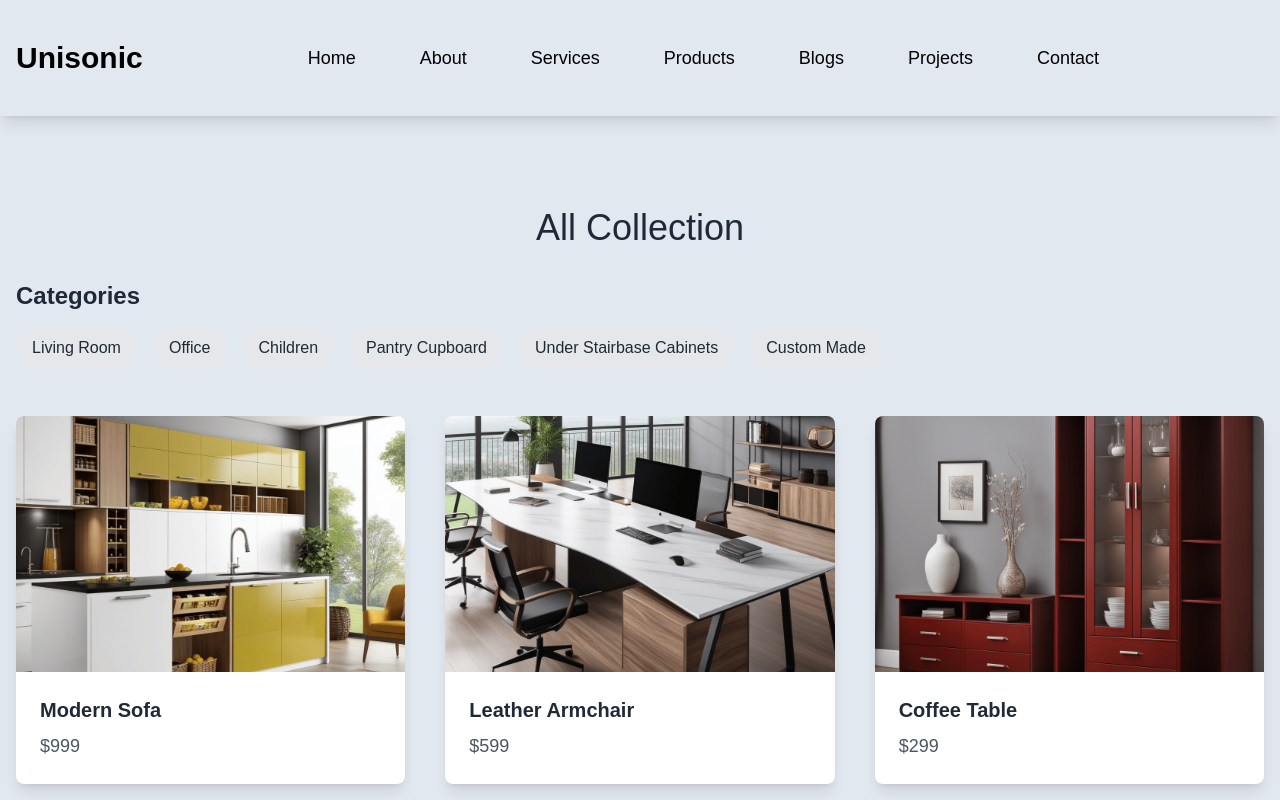
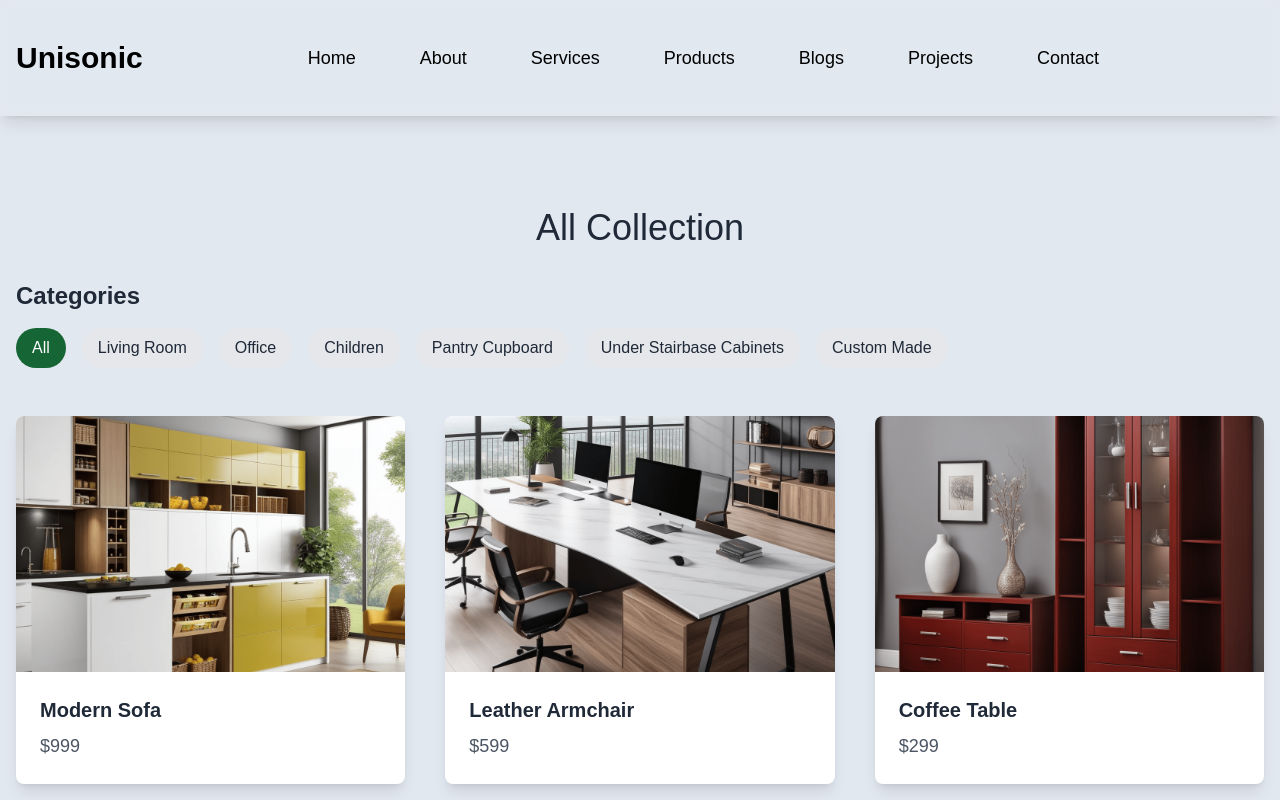
Before and after one commit to thusalapi/UnisonicNextJS, a Next.js app: page /products/all in a window 1280 px wide. Shown: the top 800 px of the page. Built offline with nearby package versions, Linux system fonts and the light colour scheme.

Commit message:
add filtering method correctly

```diff
--- a/src/app/products/[category]/page.tsx
+++ b/src/app/products/[category]/page.tsx
@@ -1,4 +1,5 @@
-import React from "react";
+"use client";
+import React, { useState } from "react";
 import Link from "next/link";
 import Image from "next/image";
 import Navbar from "@/components/Navbar";
@@ -10,6 +11,7 @@ import img3 from "@/assets/images/img20.png";
 import img4 from "@/assets/images/img21.png";
 
 const categories = [
+  { name: "All", slug: "all" },
   { name: "Living Room", slug: "living-room" },
   { name: "Office", slug: "office" },
   { name: "Children", slug: "children" },
@@ -17,19 +19,49 @@ const categories = [
   { name: "Under Stairbase Cabinets", slug: "under-stairbase-cabinets" },
   { name: "Custom Made", slug: "custom-made" },
 ];
+const getProductsByCategory = (category: string) => {
+  // All products data
+  const allProducts = [
+    {
+      id: 1,
+      name: "Modern Sofa",
+      price: 999,
+      image: img1,
+      category: "living-room",
+    },
+    {
+      id: 2,
+      name: "Leather Armchair",
+      price: 599,
+      image: img2,
+      category: "living-room",
+    },
+    {
+      id: 3,
+      name: "Coffee Table",
+      price: 299,
+      image: img3,
+      category: "office",
+    },
+    { id: 4, name: "Bookshelf", price: 399, image: img4, category: "office" },
+  ];
 
-const getProductsByCategory = (category: string) => {
-  // This is a mock function. In a real application, you would fetch this data from an API or database
-  return [
-    { id: 1, name: "Modern Sofa", price: 999, image: img1 },
-    { id: 2, name: "Leather Armchair", price: 599, image: img2 },
-    { id: 3, name: "Coffee Table", price: 299, image: img3 },
-    { id: 4, name: "Bookshelf", price: 399, image: img4 },
-  ];
+  // Return all products if "all" is selected
+  if (category === "all") {
+    return allProducts;
+  }
+
+  // Filter products based on category
+  return allProducts.filter((product) => product.category === category);
 };
 
 const CategoryPage = ({ params }: { params: { category: string } }) => {
-  const products = getProductsByCategory(params.category);
+  const [selectedCategory, setSelectedCategory] = useState(
+    params.category || "all"
+  );
+
+  const products = getProductsByCategory(selectedCategory);
+
   const currentCategory = categories.find(
     (cat) => cat.slug === params.category
   );
@@ -74,6 +106,7 @@ const CategoryPage = ({ params }: { params: { category: string } }) => {
                 className="bg-white rounded-lg shadow-lg overflow-hidden"
               >
                 <div className="relative w-full h-64">
+                  <Link href={`/products/${product.id}`}>
                     <Image
                       src={product.image}
                       alt={product.name}
@@ -81,6 +114,7 @@ const CategoryPage = ({ params }: { params: { category: string } }) => {
                       style={{ objectFit: "cover" }}
                       className="transition-transform duration-300 hover:scale-105"
                     />
+                  </Link>
                 </div>
                 <div className="p-6">
                   <h3 className="text-xl font-semibold text-gray-800 mb-2">
```
Lines whose indentation alone changed are shown as unchanged.
